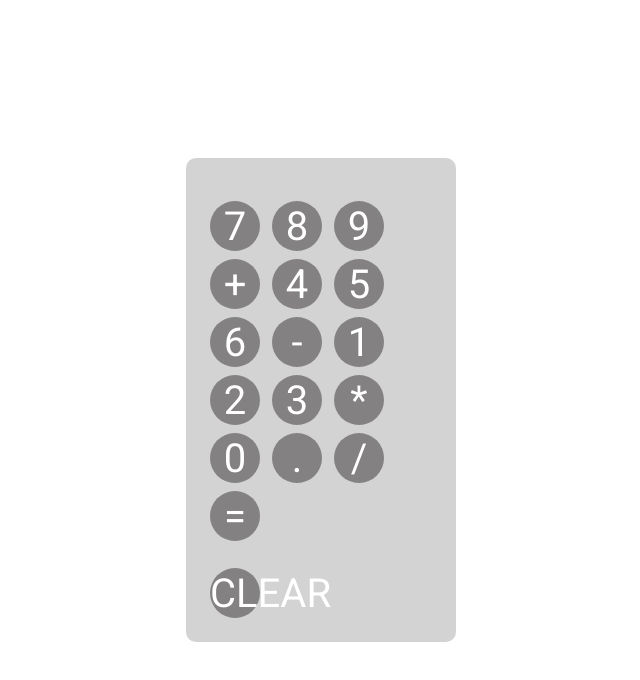
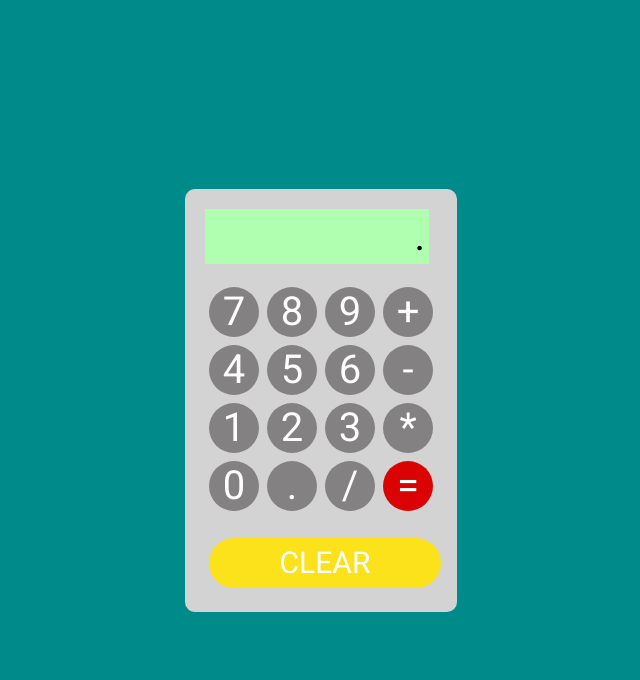
Before and after one commit to syedhariz1995/calculator-TOP, a plain HTML site: page index.html in a window 1280 px wide. Shown: the whole page, without its empty margins (319-959 px from the left). Drawn offline with Linux system fonts and the light colour scheme.

Commit message:
done with css

```diff
--- a/index.html
+++ b/index.html
@@ -8,7 +8,7 @@
 </head>
 <body>
     <div class="calculator">
-        <div class="screen"></div>
+        <div class="screen">.</div>
         <br/>
         <div class="buttons">
             <button>7</button>
--- a/styles.css
+++ b/styles.css
@@ -12,6 +12,7 @@ body{
     align-items: center;
     justify-content: center;
     height: 100vh;
+    background-color: darkcyan;
 }
 
 
@@ -22,8 +23,18 @@ body{
     border-radius: 10px;
 }
 
+.screen{
+    width: 224px;
+    background-color: rgb(176,285,176);
+    font-size: 40px;
+    text-align: end;
+    padding: 4px;
+}
+
 .buttons{
-    width: 230px;
+    width: 232px;
+    display: flex;
+    flex-wrap: wrap;
 }
 
 button{
@@ -37,6 +48,29 @@ button{
     margin: 4px;
 }
 
-.screen{
+button:hover{
+    background-color: rgb(111,110,110);
+}
 
+button:active{
+    background-color: rgb(232,232,232);
 }
+
+#equals{
+    background-color: rgb(218,2,2);
+}
+
+#equals:hover{
+    background-color: rgb(198,1,1);
+}
+
+#clear{
+    width: 100%;
+    border: none;
+    background-color: rgb(252,226,27);
+    font-size: 30px;
+}
+
+#clear:hover{
+    background-color: rgb(252,201,17);
+}
```
